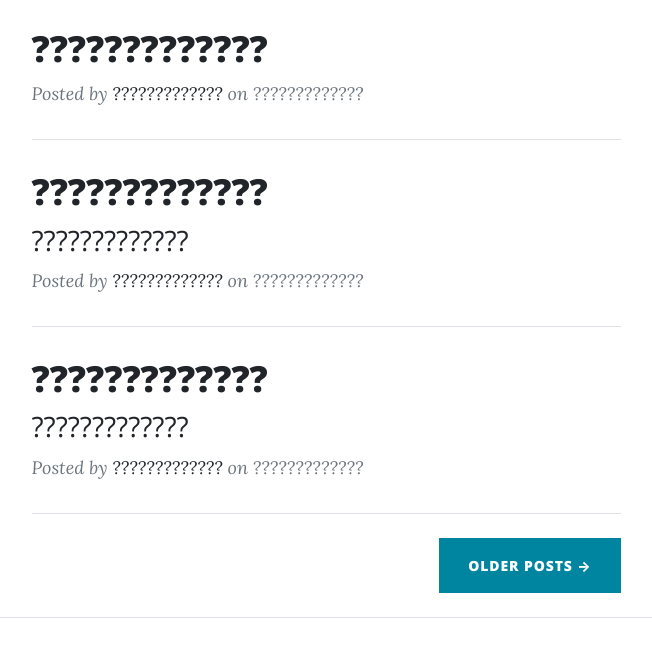
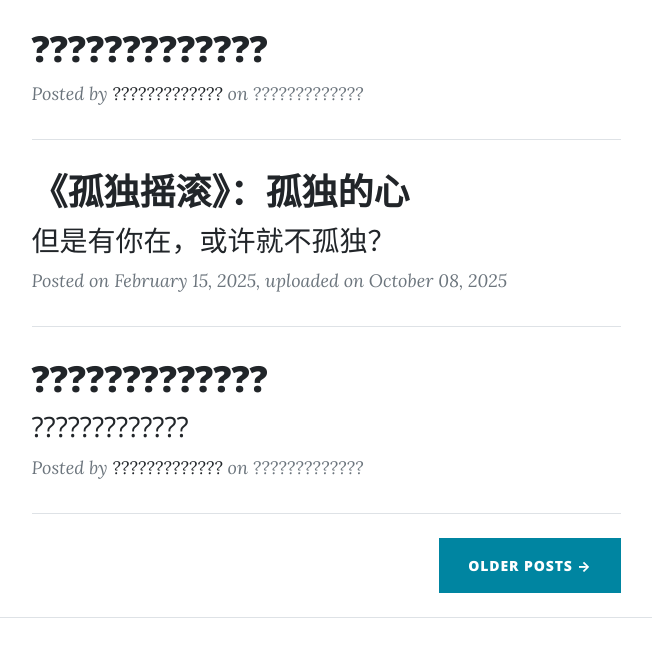
Before and after one commit to Luoqiongwei/home, a plain HTML site: page index.html in a window 1280 px wide. Shown: the part 770-1424 px from the top of the page, without its empty margins (314-966 px from the left). Drawn offline with nearby package versions, Linux system fonts and the light colour scheme.

Commit message:
Update post title, subtitle, and footer link

```diff
--- a/index.html
+++ b/index.html
@@ -79,13 +79,11 @@
                     <!-- Post preview-->
                     <div class="post-preview">
                         <a href="#!">
-                            <h2 class="post-title">?????????????</h2>
-                            <h3 class="post-subtitle">?????????????</h3>
+                            <h2 class="post-title">《孤独摇滚》：孤独的心</h2>
+                            <h3 class="post-subtitle">但是有你在，或许就不孤独？</h3>
                         </a>
                         <p class="post-meta">
-                            Posted by
-                            <a href="#!">?????????????</a>
-                            on ?????????????
+                            Posted on February 15, 2025, uploaded on October 08, 2025
                         </p>
                     </div>
                     <!-- Divider-->
@@ -105,7 +103,7 @@
                     <!-- Divider-->
                     <hr class="my-4" />
                     <!-- Pager-->
-                    <div class="d-flex justify-content-end mb-4"><a class="btn btn-primary text-uppercase" href="#!">Older Posts →</a></div>
+                    <div class="d-flex justify-content-end mb-4"><a class="btn btn-primary text-uppercase" href="articles.html">Older Posts →</a></div>
                 </div>
             </div>
         </div>
```
